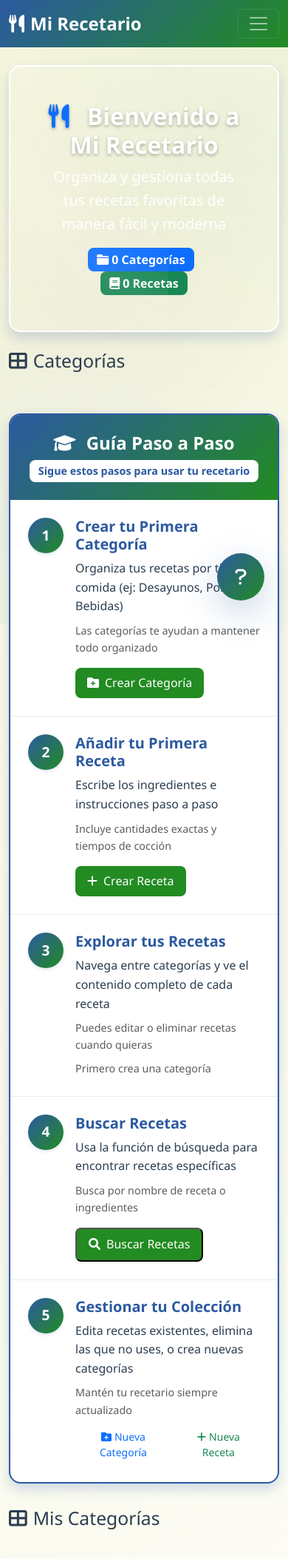
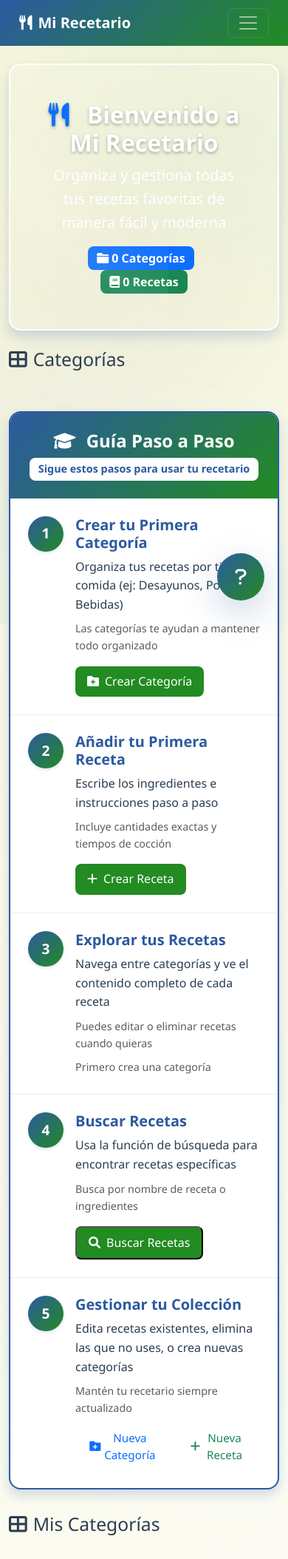
Before and after one commit to ExeDevCentral/Recetario, a Flask app: page / in a window 390 px wide. Shown: the top 2108 px of the page at 74% size. Run offline with Flask 3, Linux system fonts and the light colour scheme.

Commit message:
feat(mobile): optimize mobile recipe cards, responsive image heights, and touch button ergonomics

```diff
--- a/static/css/style.css
+++ b/static/css/style.css
@@ -549,3 +549,39 @@
     border-color: var(--pharma-blue);
     box-shadow: 0 0.5rem 1rem rgba(44, 90, 160, 0.2);
 }
+
+/* Mobile & Tablet Ergonomic Enhancements */
+@media (max-width: 768px) {
+    .navbar {
+        padding: 10px 14px;
+    }
+    .navbar-brand {
+        font-size: 1.25rem;
+    }
+    .card {
+        margin-bottom: 16px;
+        border-radius: 14px;
+    }
+    .card-img-top {
+        height: 180px;
+        object-fit: cover;
+    }
+    .btn {
+        min-height: 44px;
+        display: inline-flex;
+        align-items: center;
+        justify-content: center;
+        font-size: 0.95rem !important;
+        padding: 0.6rem 1.2rem !important;
+    }
+    .btn-group {
+        display: flex;
+        flex-direction: column;
+        gap: 8px;
+        width: 100%;
+    }
+    .btn-group .btn {
+        border-radius: 8px !important;
+        width: 100%;
+    }
+}
```
